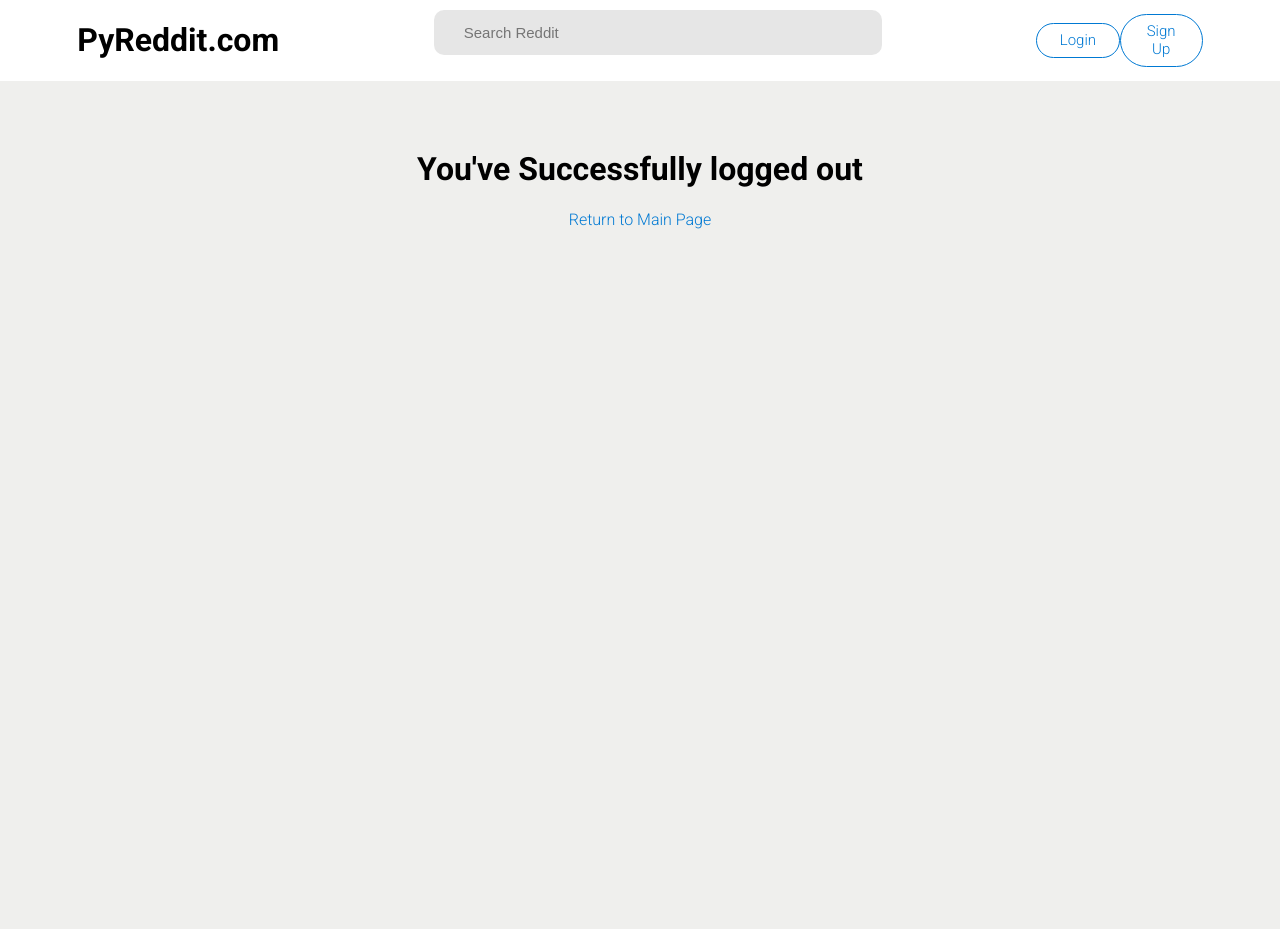
After one commit to MeatBoyed/PyReddit, a Django app: page /logout/ in a window 1280 px wide. The commit adds this page. Run offline with Django 3.2, Linux system fonts and the light colour scheme.

Commit message:
feat: Login & Logout functional and styled

```diff
--- a/PyReddit/PyReddit/settings.py
+++ b/PyReddit/PyReddit/settings.py
@@ -128,3 +128,5 @@ STATIC_URL = '/static/'
 DEFAULT_AUTO_FIELD = 'django.db.models.BigAutoField'
 
 CRISPY_TEMPLATE_PACK = "bootstrap4"
+
+LOGIN_REDIRECT_URL = "homePage"
--- a/PyReddit/PyReddit/urls.py
+++ b/PyReddit/PyReddit/urls.py
@@ -8,6 +8,7 @@ from reddit.views import homePage
 urlpatterns = [
     path("", homePage, name="homePage"),
     path("register/", registerPage, name="user-register"),
-    path("login/", authViews.LoginView.as_view(template_name="users/loginPage.html"), name="login"),
+    path("login/", authViews.LoginView.as_view(template_name="users/loginPage.html"), name="user-login"),
+    path("logout/", authViews.LogoutView.as_view(template_name="users/logoutPage.html"), name="user-logout"),
     path('admin/', admin.site.urls),
 ]
--- a/PyReddit/reddit/static/reddit/styles.css
+++ b/PyReddit/reddit/static/reddit/styles.css
@@ -26,6 +26,13 @@ a:hover {
 
 button:hover {
   cursor: pointer;
+}
+
+/* Helper Classes */
+.successMessage {
+  margin-top: 2em;
+  font-size: 16px;
+  color: green;
 }
 
 #root {
@@ -202,7 +209,6 @@ button:hover {
   margin: 6em 0;
   border: 4px solid #0079d3;
   border-radius: 1em;
-  height: 100vh;
 }
 
 .form {
@@ -265,3 +271,16 @@ input {
   color: #0079d3;
   text-decoration: underline;
 }
+
+/* Logout Page */
+#LogoutPage {
+  height: 100vh;
+  margin-top: 3em;
+  display: flex;
+  flex-direction: column;
+  align-items: center;
+}
+
+#LogoutPage a {
+  color: #0079d3;
+}
--- a/PyReddit/reddit/templates/reddit/base.html
+++ b/PyReddit/reddit/templates/reddit/base.html
@@ -13,11 +13,11 @@
         <input type="text" name="searchbar" id="searchbar" placeholder="Search Reddit" />
         <div class="accountActions">
           {% if request.user.is_authenticated %}
-            <a href="">{{ request.user}}</a>
-            <a href="">Logout</a>
+            <a href="{% url 'homePage' %}">{{ request.user}}</a>
+            <a href="{% url 'user-logout' %}">Logout</a>
           {% else %}
-            <a href="">Login</a>
-            <a href="">Sign Up</a>
+            <a href="{% url 'user-login' %}">Login</a>
+            <a href="{% url 'user-register' %}">Sign Up</a>
           {% endif %}
         </div>
       </div>
--- /dev/null
+++ b/PyReddit/users/templates/users/logoutPage.html
@@ -0,0 +1,9 @@
+{% extends "reddit/base.html" %}
+{% block content %}
+
+	<div id="LogoutPage">
+		<h1>You've Successfully logged out</h1>
+		<a href="{% url 'homePage' %}">Return to Main Page</a>
+	</div>
+
+{% endblock content %}
--- a/PyReddit/users/templates/users/registerPage.html
+++ b/PyReddit/users/templates/users/registerPage.html
@@ -8,7 +8,7 @@
             {{ form.username }} {{ form.email }} {{ form.password1}} {{ form.password2}} {{ form.errors }}
             <button type="submit" class="submitButton">Create Account</button>
           </form>
-          <p class="alreadyText">Already have an account? <a href="" class="loginBtn">Login</a></p>
+          <p class="alreadyText">Already have an account? <a href="{% url 'user-login' %}" class="loginBtn">Login</a></p>
         </div>
 
     <script>
```
Also changed, not shown: PyReddit/users/templates/users/loginPage.html (+10 -4 lines), PyReddit/db.sqlite3.
